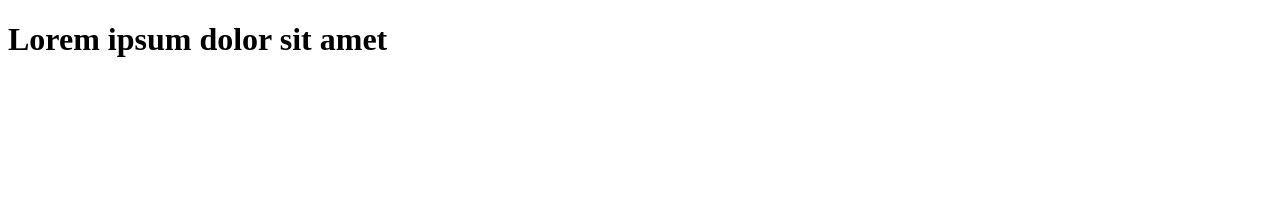
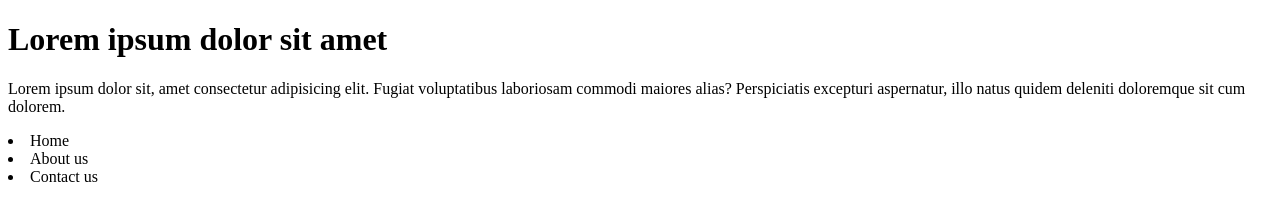
Before and after one commit to fdldestriana/learn-git, a plain HTML site: page index.html in a window 1280 px wide. Drawn offline with Linux system fonts and the light colour scheme.

Commit message:
add a list and paragraph

```diff
--- a/index.html
+++ b/index.html
@@ -9,5 +9,16 @@
   </head>
   <body>
     <h1>Lorem ipsum dolor sit amet</h1>
+    <p>
+    Lorem ipsum dolor sit, amet
+    consectetur adipisicing elit. Fugiat
+    voluptatibus laboriosam commodi
+    maiores alias? Perspiciatis excepturi
+    aspernatur, illo natus quidem deleniti
+    doloremque sit cum dolorem.
+    </p>
+    <li>Home</li>
+    <li>About us</li>
+    <li>Contact us</li>
   </body>
 </html>
```
